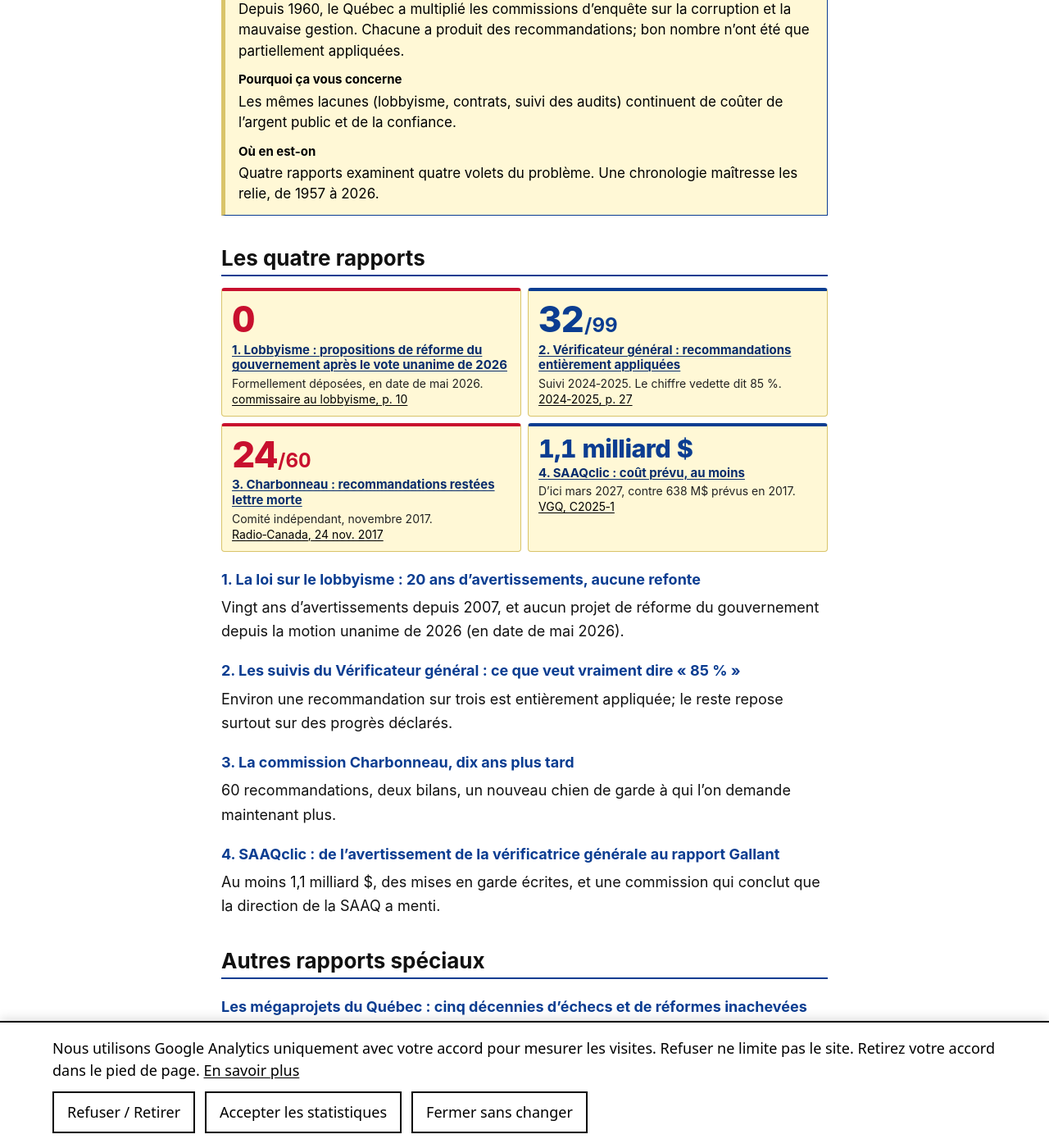
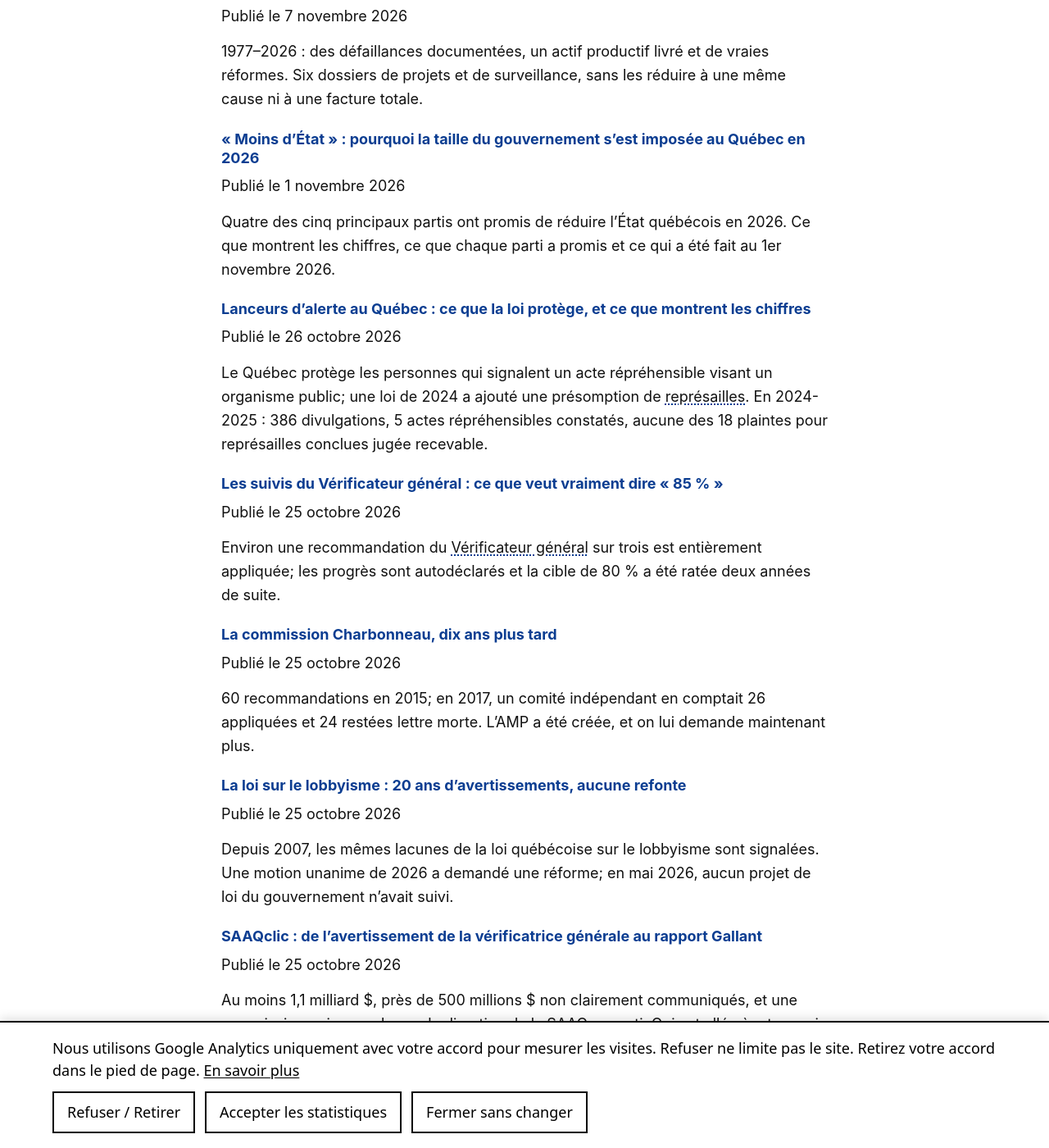
Before and after one commit to quebec-taxpayer/news-alerts, a Jekyll site: the page built from special-reports/index.html, in a window 1280 px wide and 1400 px high, scrolled down 504 px. Shown: the whole window at 82% size. Built offline with Jekyll 4.4.1, drawn with Linux system fonts in a browser that asks for light colours; some of the changed text lies outside the part shown.

Commit message:
Order reports newest first and limit ticker to latest four

```diff
--- a/_includes/report-ticker.html
+++ b/_includes/report-ticker.html
@@ -1,17 +1,20 @@
 {%- comment -%}
-  Special-reports ticker: black bar at the very top of every page, scrolling right to left.
-  Built automatically from every page with `section: special-reports` (the /special-reports/ index itself,
-  pages with `noindex: true` and pages with `ticker: false` are left out). Titles come from each report's
-  own title_fr / title front matter. Order: `ticker_order` ascending; a report without one goes first,
-  so a new report leads the bar with no edits here. The track is printed twice for a seamless loop;
-  the copy is aria-hidden and its links are out of the tab order.
-  Speed is fixed at about 70 px/second: duration = characters x 0.13 s per language (Liquid, no JS).
+Four most recently published eligible reports, newest first. The shared ordering
+include excludes the section index, non-report paths, noindex pages, undated
+pages and ticker:false; it deduplicates canonical URLs before the four-item cap.
+First publication, never ticker_order or later updates, determines chronology.
+The second animation track is intentionally hidden and not keyboard-focusable.
+Character-based speed, markup, bilingual spans and shared CSS remain unchanged.
 {%- endcomment -%}
-{%- assign tk_all = site.pages | where: "section", "special-reports" | sort: "ticker_order" -%}
+{%- capture tk_serialized -%}{% include report-order.html ticker=true %}{%- endcapture -%}
+{%- assign tk_rows = tk_serialized | split: "~" | sort -%}
 {%- assign tk_n = 0 -%}{%- assign tk_fr = 0 -%}{%- assign tk_en = 0 -%}
 {%- capture tk_items -%}
-{%- for p in tk_all -%}
-{%- if p.url == "/special-reports/" or p.noindex or p.ticker == false -%}{%- continue -%}{%- endif -%}
+{%- for tk_row in tk_rows -%}
+{%- if tk_row == empty -%}{%- continue -%}{%- endif -%}
+{%- if tk_n >= 4 -%}{%- break -%}{%- endif -%}
+{%- assign tk_parts = tk_row | split: "|" -%}
+{%- assign p = site.pages | where: "url", tk_parts[2] | first -%}
 {%- assign tk_n = tk_n | plus: 1 -%}
 {%- assign f = p.title_fr | default: p.title -%}
 {%- assign tk_fr = tk_fr | plus: f.size | plus: 4 -%}{%- assign tk_en = tk_en | plus: p.title.size | plus: 4 -%}
@@ -22,11 +25,9 @@
 {%- assign d_fr = tk_fr | times: 13 | divided_by: 100 | at_least: 20 -%}{%- assign d_en = tk_en | times: 13 | divided_by: 100 | at_least: 20 -%}
 <section class="report-ticker" aria-label="Rapports spéciaux / Special reports" style="--srt-fr: {{ d_fr }}s; --srt-en: {{ d_en }}s">
   <a class="srt-label" href="{{ '/special-reports/' | relative_url }}"><span class="l-fr" lang="fr">Rapports spéciaux</span><span class="l-sep" aria-hidden="true"> / </span><span class="l-en" lang="en">Special reports</span></a>
-  <div class="srt-viewport">
-    <div class="srt-track">
-      <ul class="srt-list">{{ tk_items }}</ul>
-      <ul class="srt-list srt-copy" aria-hidden="true">{{ tk_items | replace: '<a href=', '<a tabindex="-1" href=' }}</ul>
-    </div>
-  </div>
+  <div class="srt-viewport"><div class="srt-track">
+    <ul class="srt-list">{{ tk_items }}</ul>
+    <ul class="srt-list srt-copy" aria-hidden="true">{{ tk_items | replace: '<a href=', '<a tabindex="-1" href=' }}</ul>
+  </div></div>
 </section>
 {%- endif -%}
--- a/special-reports/index.html
+++ b/special-reports/index.html
@@ -4,49 +4,27 @@
 title_fr: "Rapports spéciaux"
 permalink: /special-reports/
 section: special-reports
-summary: "Investigated, Reported, Ignored: four reports on seventy years of Quebec governance failures."
-summary_fr: "Enquêté, rapporté, ignoré : quatre rapports sur soixante-dix ans d’échecs de gouvernance au Québec, de Duplessis à SAAQclic."
+summary: "Independent reports on Quebec’s public institutions, governance and accountability, listed newest first."
+summary_fr: "Des rapports indépendants sur les institutions publiques, la gouvernance et la reddition de comptes au Québec, du plus récent au plus ancien."
 ---
-<p class="l-en" lang="en"><strong>Investigated, Reported, Ignored: Seventy Years of Quebec Governance Failures, from Duplessis to SAAQclic</strong></p>
-<p class="l-fr" lang="fr"><strong>Enquêté, rapporté, ignoré : soixante-dix ans d’échecs de gouvernance au Québec, de Duplessis à SAAQclic</strong></p>
-<p class="l-en" lang="en">How commissions, Auditor General reports and new watchdog bodies keep identifying the same problems, which reforms followed, and what remains unresolved.</p>
-<p class="l-fr" lang="fr">Comment les commissions d’enquête, les rapports du Vérificateur général et les nouveaux chiens de garde relèvent sans cesse les mêmes problèmes, quelles réformes ont suivi et ce qui reste à résoudre.</p>
-<section class="callout tldr" aria-label="In 30 seconds"><p class="callout-label"><span class="l-en" lang="en">In 30 seconds</span><span class="l-sep" aria-hidden="true"> / </span><span class="l-fr" lang="fr">En 30 secondes</span></p>
-<dl class="l-en" lang="en"><dt>What happened</dt><dd>Since 1960, Quebec has held inquiry after inquiry into corruption and mismanagement. Each produced recommendations; many were only partly applied.</dd><dt>Why it matters to you</dt><dd>The same gaps (lobbying, contracts, follow-up of audits) keep costing public money and trust.</dd><dt>Where things stand</dt><dd>Four reports look at four parts of the problem. A master chronology links them, from 1957 to 2026.</dd></dl>
-<dl class="l-fr" lang="fr"><dt>Ce qui s’est passé</dt><dd>Depuis 1960, le Québec a multiplié les commissions d’enquête sur la corruption et la mauvaise gestion. Chacune a produit des recommandations; bon nombre n’ont été que partiellement appliquées.</dd><dt>Pourquoi ça vous concerne</dt><dd>Les mêmes lacunes (lobbyisme, contrats, suivi des audits) continuent de coûter de l’argent public et de la confiance.</dd><dt>Où en est-on</dt><dd>Quatre rapports examinent quatre volets du problème. Une chronologie maîtresse les relie, de 1957 à 2026.</dd></dl>
-</section>
-<h2><span class="l-en" lang="en">The four reports</span><span class="l-sep" aria-hidden="true"> / </span><span class="l-fr" lang="fr">Les quatre rapports</span></h2>
-{% include number-cards.html cards=site.data.report_visuals.index.cards label_en="One number from each report" label_fr="Un chiffre par rapport" %}
-<article class="report-card"><h3><a href="{{ '/special-reports/lobbying/' | relative_url }}"><span class="l-en" lang="en">1. The lobbying law: 20 years of warnings, no overhaul</span><span class="l-sep" aria-hidden="true"> / </span><span class="l-fr" lang="fr">1. La loi sur le lobbyisme : 20 ans d’avertissements, aucune refonte</span></a></h3>
-<p class="l-en" lang="en">Twenty years of warnings since 2007, and no reform bill from the government since the unanimous 2026 motion (as of May 2026).</p>
-<p class="l-fr" lang="fr">Vingt ans d’avertissements depuis 2007, et aucun projet de réforme du gouvernement depuis la motion unanime de 2026 (en date de mai 2026).</p>
+<p class="dek"><span class="l-fr" lang="fr">Des rapports indépendants sur les institutions publiques, la gouvernance et la reddition de comptes au Québec.</span><span class="l-en" lang="en">Independent reports on Quebec’s public institutions, governance and accountability.</span></p>
+<p><span class="l-fr" lang="fr">Du plus récent au plus ancien. Les dates indiquent la publication initiale, et non une mise à jour ou la période couverte.</span><span class="l-en" lang="en">Newest first. Dates refer to initial publication, not to an update or the period covered.</span></p>
+<h2><span class="l-fr" lang="fr">Tous les rapports</span><span class="l-en" lang="en">All reports</span></h2>
+{%- capture ri_serialized -%}{% include report-order.html %}{%- endcapture -%}
+{%- assign ri_rows = ri_serialized | split: "~" | sort -%}
+{% for ri_row in ri_rows %}
+  {%- if ri_row == empty -%}{%- continue -%}{%- endif -%}
+  {%- assign ri_parts = ri_row | split: "|" -%}
+  {%- assign ri_day = ri_parts[1] -%}
+  {%- assign ri_report = site.pages | where: "url", ri_parts[2] | first -%}
+<article class="report-card">
+<h3><a href="{{ ri_report.url | relative_url }}"><span class="l-fr" lang="fr">{{ ri_report.title_fr | default: ri_report.title | escape }}</span><span class="l-en" lang="en">{{ ri_report.title | escape }}</span></a></h3>
+{% if ri_day != "-" %}<p><span class="l-fr" lang="fr">Publié le </span><span class="l-en" lang="en">Published </span><time datetime="{{ ri_day }}">{% include date.html date=ri_day %}</time></p>
+{% else %}<p><span class="l-fr" lang="fr">Date de publication non consignée.</span><span class="l-en" lang="en">Publication date not recorded.</span></p>
+{% endif %}<p class="l-fr" lang="fr">{{ ri_report.summary_fr | default: ri_report.summary | escape }}</p>
+<p class="l-en" lang="en">{{ ri_report.summary | escape }}</p>
 </article>
-<article class="report-card"><h3><a href="{{ '/special-reports/auditor-general/' | relative_url }}"><span class="l-en" lang="en">2. The Auditor General’s follow-ups: what “85% implemented” really means</span><span class="l-sep" aria-hidden="true"> / </span><span class="l-fr" lang="fr">2. Les suivis du Vérificateur général : ce que veut vraiment dire « 85 % »</span></a></h3>
-<p class="l-en" lang="en">About one recommendation in three is fully applied; the rest is mostly self-reported progress.</p>
-<p class="l-fr" lang="fr">Environ une recommandation sur trois est entièrement appliquée; le reste repose surtout sur des progrès déclarés.</p>
-</article>
-<article class="report-card"><h3><a href="{{ '/special-reports/charbonneau/' | relative_url }}"><span class="l-en" lang="en">3. Charbonneau, ten years on</span><span class="l-sep" aria-hidden="true"> / </span><span class="l-fr" lang="fr">3. La commission Charbonneau, dix ans plus tard</span></a></h3>
-<p class="l-en" lang="en">60 recommendations, two scorecards, one new watchdog that is now asked for more.</p>
-<p class="l-fr" lang="fr">60 recommandations, deux bilans, un nouveau chien de garde à qui l’on demande maintenant plus.</p>
-</article>
-<article class="report-card"><h3><a href="{{ '/special-reports/saaqclic/' | relative_url }}"><span class="l-en" lang="en">4. SAAQclic: from the Auditor General’s warning to the Gallant report</span><span class="l-sep" aria-hidden="true"> / </span><span class="l-fr" lang="fr">4. SAAQclic : de l’avertissement de la vérificatrice générale au rapport Gallant</span></a></h3>
-<p class="l-en" lang="en">At least $1.1 billion, warnings in writing, and an inquiry that found SAAQ management lied.</p>
-<p class="l-fr" lang="fr">Au moins 1,1 milliard $, des mises en garde écrites, et une commission qui conclut que la direction de la SAAQ a menti.</p>
-</article>
-<h2><span class="l-en" lang="en">Also in Special Reports</span><span class="l-sep" aria-hidden="true"> / </span><span class="l-fr" lang="fr">Autres rapports spéciaux</span></h2>
-<article class="report-card"><h3><a href="{{ '/special-reports/governance-across-decades/' | relative_url }}"><span class="l-fr" lang="fr">Les mégaprojets du Québec : cinq décennies d’échecs et de réformes inachevées</span><span class="l-en" lang="en">Quebec’s Megaprojects: Five Decades of Failures and Unfinished Reforms</span></a></h3>
-<p class="l-fr" lang="fr">Six dossiers de mégaprojets et de surveillance, une chronologie sourcée de 1977 à 2026, des défaillances documentées et des réformes réelles. Ce que les sources établissent — et ce qui reste à vérifier.</p>
-<p class="l-en" lang="en">Six megaproject and oversight cases, a sourced 1977–2026 timeline, documented failings and genuine reforms. What the sources establish—and what remains unverified.</p>
-</article>
-
-<article class="report-card"><h3><a href="{{ '/special-reports/whistleblowers/' | relative_url }}"><span class="l-en" lang="en">Whistleblowers in Quebec: what the law protects, and what the numbers show</span><span class="l-sep" aria-hidden="true"> / </span><span class="l-fr" lang="fr">Lanceurs d’alerte au Québec : ce que la loi protège, et ce que montrent les chiffres</span></a></h3>
-<p class="l-en" lang="en">386 disclosures in 2024-25, 5 findings of wrongdoing, and none of the 18 reprisal complaints closed that year found admissible. How Quebec compares with the EU and the U.S.</p>
-<p class="l-fr" lang="fr">386 divulgations en 2024-2025, 5 actes répréhensibles constatés, et aucune des 18 plaintes pour représailles conclues cette année-là jugée recevable. Le Québec comparé à l’UE et aux États-Unis.</p>
-</article>
-<article class="report-card"><h3><a href="{{ '/special-reports/smaller-government/' | relative_url }}"><span class="l-en" lang="en">“Less government”: why shrinking the state took centre stage in Quebec in 2026</span><span class="l-sep" aria-hidden="true"> / </span><span class="l-fr" lang="fr">« Moins d’État » : pourquoi la taille du gouvernement s’est imposée au Québec en 2026</span></a></h3>
-<p class="l-en" lang="en">Four of the five main parties promised cuts. A $7.7 billion deficit, public jobs accounting for 55% of employee growth since 2019, and what has actually been done as of November 1, 2026.</p>
-<p class="l-fr" lang="fr">Quatre des cinq principaux partis ont promis des compressions. Un déficit de 7,7 milliards, l’emploi public à l’origine de 55 % de la hausse des employés depuis 2019, et ce qui a réellement été fait au 1er novembre 2026.</p>
-</article>
+{% endfor %}
 <h2><span class="l-en" lang="en">The master chronology</span><span class="l-sep" aria-hidden="true"> / </span><span class="l-fr" lang="fr">La chronologie maîtresse</span></h2>
 <p class="l-en" lang="en"><a href="{{ '/chronology/decades/' | relative_url }}">Investigated, Reported, Ignored: Quebec 1957–2026</a>, every event dated and sourced, in the Dossiers section.</p>
 <p class="l-fr" lang="fr"><a href="{{ '/chronology/decades/' | relative_url }}">Enquêté, rapporté, ignoré : le Québec de 1957 à 2026</a>, chaque événement daté et sourcé, dans la section Dossiers.</p>
```
Also changed, not shown: _data/report_publications.json (added, +8 -0 lines), _includes/report-order.html (added, +33 -0 lines).
